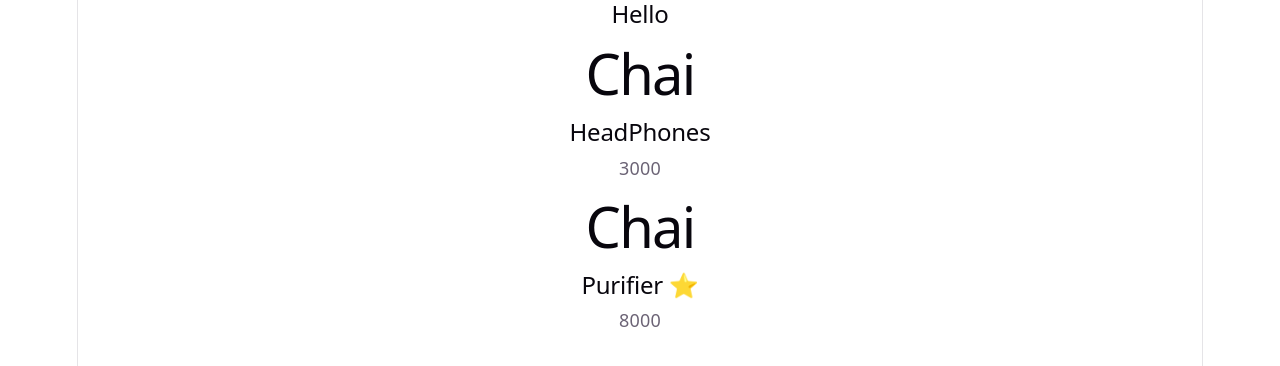
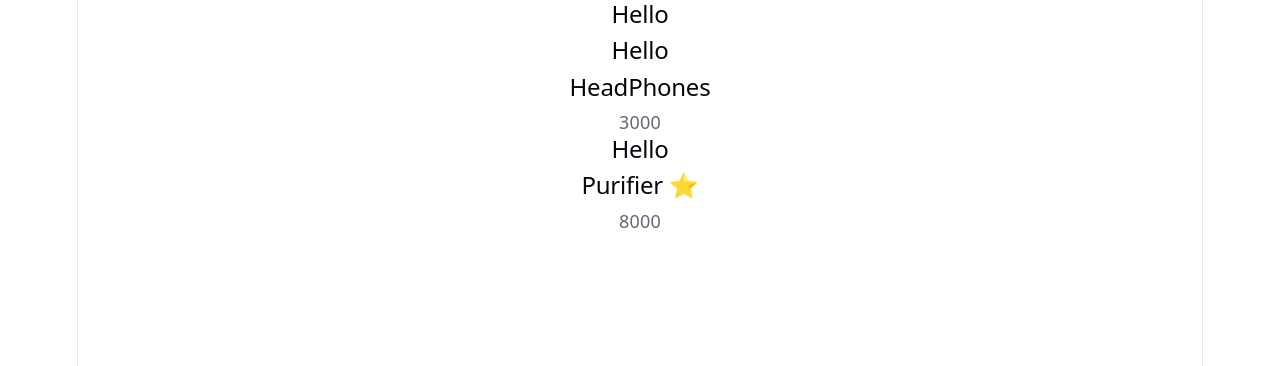
Before and after one commit to bobbyDeepak1415/React_Type, a React (Vite) app: page / in a window 1280 px wide. Shown: the top 366 px of the page. Built offline with nearby package versions, Linux system fonts and the light colour scheme.

Commit message:
setup done

```diff
--- a/src/components/ChaiCard.tsx
+++ b/src/components/ChaiCard.tsx
@@ -1,20 +1,16 @@
 
-interface ChaiCardProp{
+interface ChaiCardProps{
     name:string,
     price:number,
     isSpecial?:boolean
-
 }
 
-export function ChaiCard({name,price,isSpecial=false}:ChaiCardProp){
+export function ChaiCard({name,price,isSpecial}:ChaiCardProps){
 return (
     <div>
-            <h1>Chai</h1>
-            <article>
-
+        <h2>Hello</h2>
         <h2>{name} {isSpecial && <span>⭐</span>}</h2>
         <p>{price}</p>
-            </article>
     </div>
 )
 }
```
Lines whose indentation alone changed are shown as unchanged.
